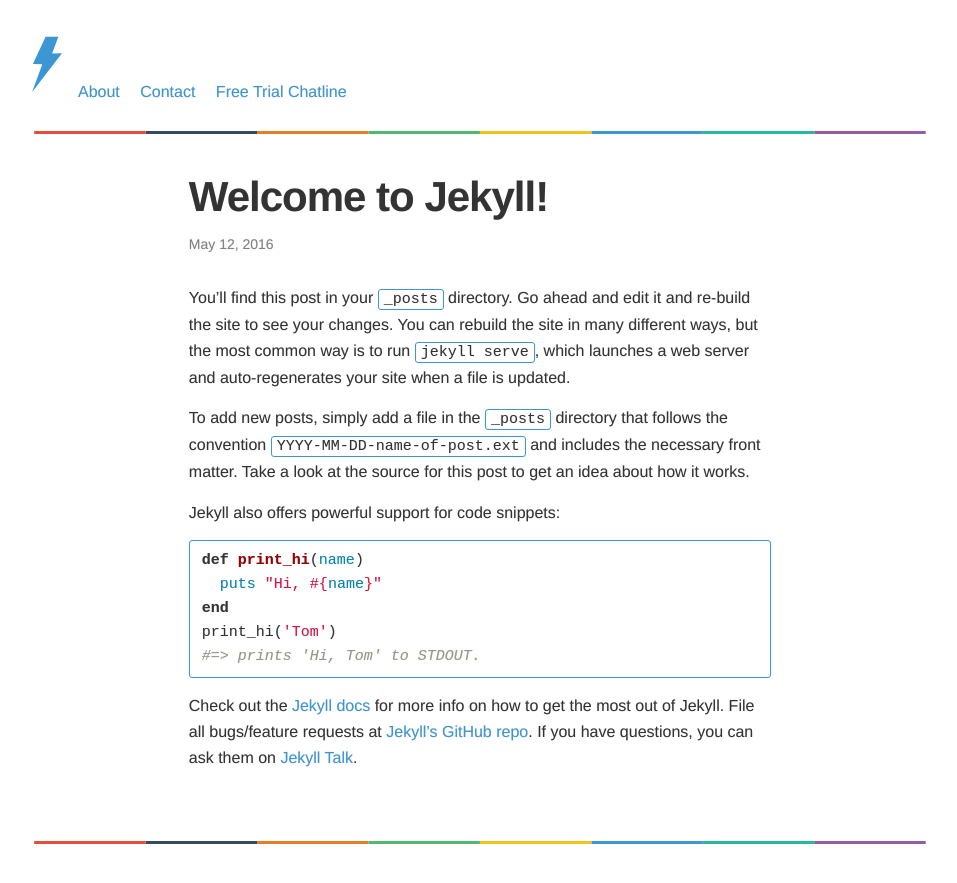
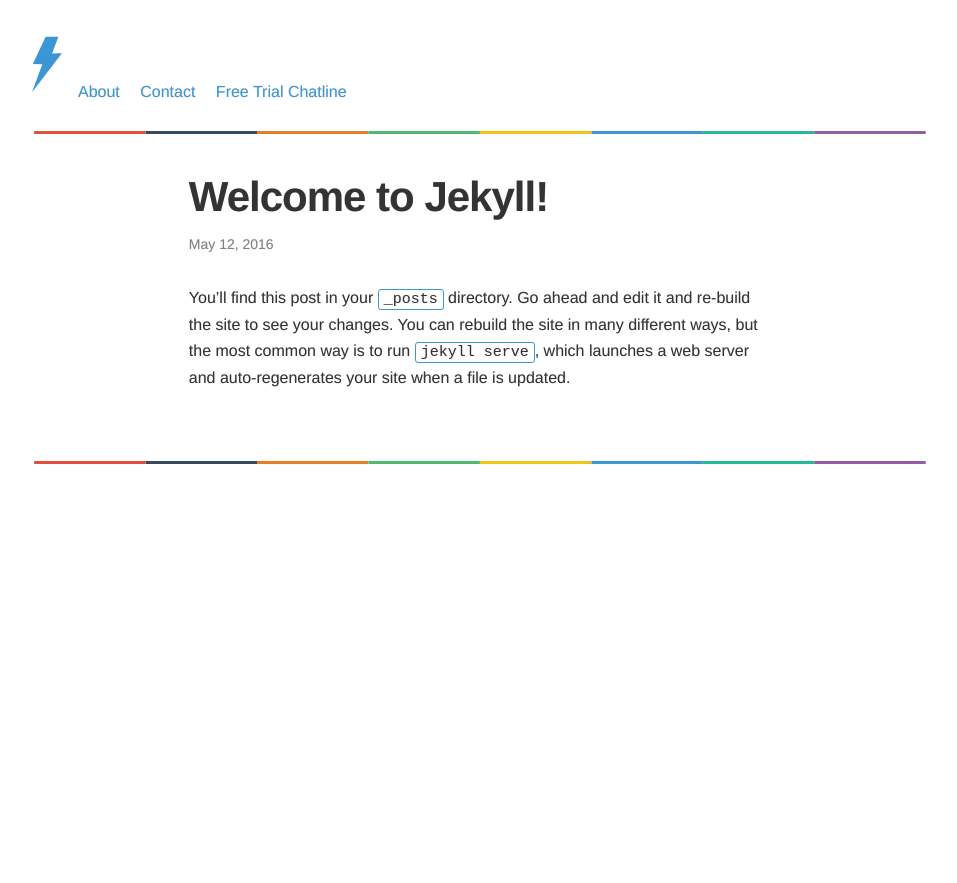
Before and after one commit to sharu725/thunder, a Jekyll site: the page built from _posts/2016-05-12-welcome-to-jekyll.markdown, in a window 1280 px wide. Shown: the top 883 px of the page, without its empty margins (160-1117 px from the left). Built offline with Jekyll 4.4.1, drawn with Linux system fonts in a browser that asks for light colours.

Commit message:
Updated 2016-05-12-welcome-to-jekyll.markdown

```diff
--- a/_posts/2016-05-12-welcome-to-jekyll.markdown
+++ b/_posts/2016-05-12-welcome-to-jekyll.markdown
@@ -1,25 +1,8 @@
 ---
 layout: post
-title:  "Welcome to Jekyll!"
-date:   2016-05-12 08:35:38 +0530
+title: Welcome to Jekyll!
+date: '2016-05-12 08:35:38 +0530'
 categories: jekyll update
+published: true
 ---
 You’ll find this post in your `_posts` directory. Go ahead and edit it and re-build the site to see your changes. You can rebuild the site in many different ways, but the most common way is to run `jekyll serve`, which launches a web server and auto-regenerates your site when a file is updated.
-
-To add new posts, simply add a file in the `_posts` directory that follows the convention `YYYY-MM-DD-name-of-post.ext` and includes the necessary front matter. Take a look at the source for this post to get an idea about how it works.
-
-Jekyll also offers powerful support for code snippets:
-
-{% highlight ruby %}
-def print_hi(name)
-  puts "Hi, #{name}"
-end
-print_hi('Tom')
-#=> prints 'Hi, Tom' to STDOUT.
-{% endhighlight %}
-
-Check out the [Jekyll docs][jekyll-docs] for more info on how to get the most out of Jekyll. File all bugs/feature requests at [Jekyll’s GitHub repo][jekyll-gh]. If you have questions, you can ask them on [Jekyll Talk][jekyll-talk].
-
-[jekyll-docs]: http://jekyllrb.com/docs/home
-[jekyll-gh]:   https://github.com/jekyll/jekyll
-[jekyll-talk]: https://talk.jekyllrb.com/
```
